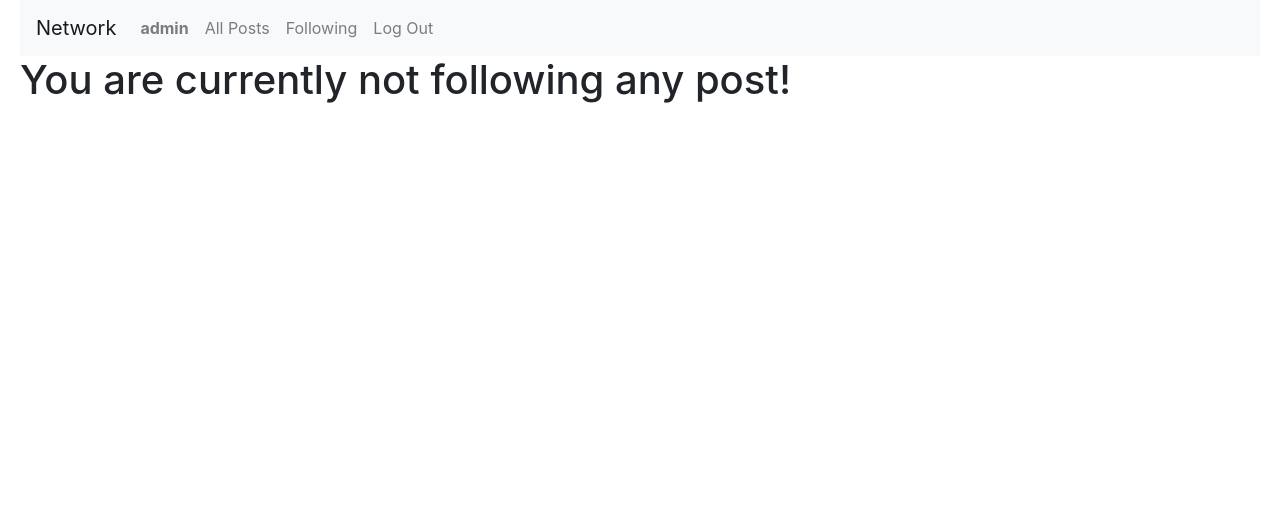
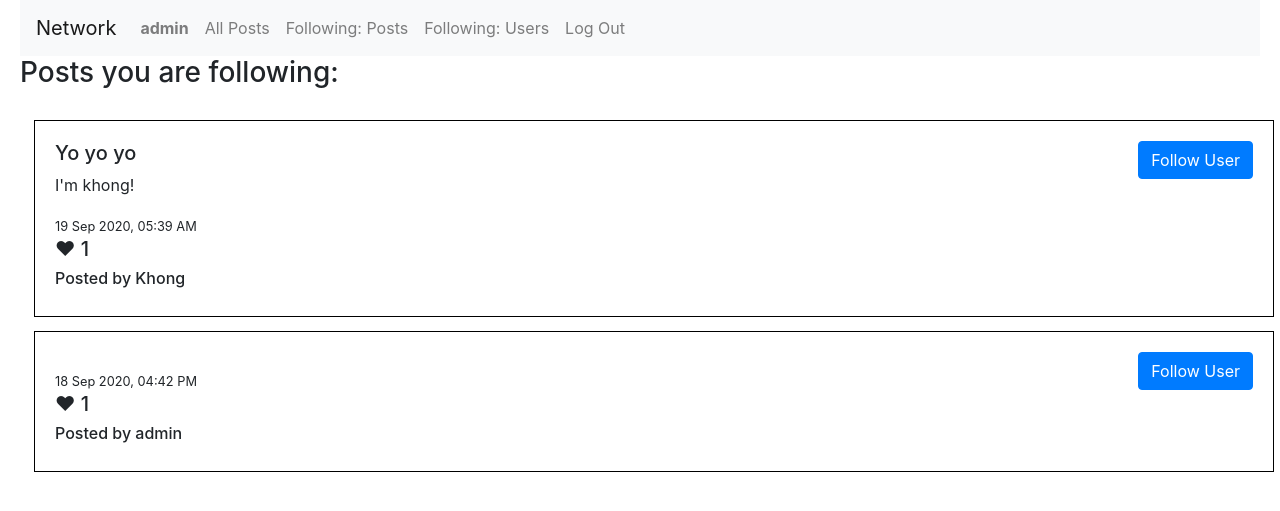
Before and after one commit to Khongchai/cs50-network, a Django app: page /show_followed in a window 1280 px wide. Shown: the top 511 px of the page. Run offline with Django 3.2, Linux system fonts and the light colour scheme; a user stored in the database is signed in; data comes from the database, SQL or seed files in the repository; data that the repository does not hold is empty; some libraries are stand-ins or nearby versions.

Commit message:
added followButton

```diff
--- a/network/models.py
+++ b/network/models.py
@@ -3,7 +3,7 @@ from django.db import models
 
 
 class User(AbstractUser):
-    following = models.ForeignKey("User", on_delete=models.SET_NULL, null=True, related_name="followers")
+    following = models.ManyToManyField("User", related_name="followers")
     likedPosts = models.ManyToManyField("Post", related_name="likedBy")
 
 class Post(models.Model):
--- a/network/static/network/loadAllPosts.js
+++ b/network/static/network/FollowingJS/loadAllPosts.js
@@ -4,9 +4,6 @@ window.addEventListener("load", ()=>{loadContent("All Posts")});
 window.onscroll = (e) => {
     if (window.innerWidth + window.scrollY >= document.body.offsetHeight)
     {
-        if (!loadMorePostsIsRunning)
-        {
-            loadContent("All Posts");
-        }
+        loadContent("All Posts");
     }
 }
--- a/network/static/network/loadFollowing.js
+++ b/network/static/network/FollowingJS/loadFollowing.js
@@ -4,9 +4,6 @@ window.addEventListener("load", ()=>{loadContent("Following")});
 window.onscroll = (e) => {
     if (window.innerWidth + window.scrollY >= document.body.offsetHeight)
     {
-        if (!loadMorePostsIsRunning)
-        {
-            loadContent("Following");
-        }
+        loadContent("Following");
     }
 }
--- a/network/static/network/loadContent.js
+++ b/network/static/network/loadContent.js
@@ -1,23 +1,19 @@
-var loadMorePostsIsRunning = false;
 //var getAll = document.querySelectorAll.bind(this);
 var mainDiv = document.getElementById("allPosts");
 var LOAD_AMOUNT = 5;
 var start = 0;
 var end = 5;
+var submitButton = document.getElementById("submitButton");
 
 
 function loadContent(page)
 {
-    loadMorePostsIsRunning = true;
     fetch(`/fetch_posts?start=${start}&end=${end}&page=${page}`)
     .then(response => response.json())
     .then(data => {
         fillPosts(data);
-        setTimeout(()=>{
-            start += LOAD_AMOUNT;
-            end += LOAD_AMOUNT;
-            loadMorePostsIsRunning = false;
-        }, 1500);
+        start += LOAD_AMOUNT
+        end += LOAD_AMOUNT
     })
 }
 
@@ -34,6 +30,12 @@ function addLikes(postID)
     })
 }
 
+function followUser(userID)
+{
+    //implement follow user
+    console.log(userID);
+}
+
 function fillPosts(data)
 {
     for (let i = 0; i < data["posts"].length; i++)
@@ -42,7 +44,18 @@ function fillPosts(data)
         postContainer.className = "subPosts";
         postContainer.id = `Post${data["posts"][i].id}`;
 
-        //load posts programmatically.
+        let leftDiv = document.createElement("div");
+        let rightDiv = document.createElement("div");
+        leftDiv.className = "LeftDivs";
+        rightDiv.className = "RightDivs";
+
+        let followButton = document.createElement("button");
+        followButton.innerHTML = "Follow User";
+        followButton.className = "btn btn-primary";
+        followButton.addEventListener("click", ()=>{
+            followUser(data["posts"][i].postedBy_id);
+        })
+
         let postHeader = document.createElement("h5");
         postHeader.innerHTML = (data["posts"])[i].postHeader;
 
@@ -62,12 +75,17 @@ function fillPosts(data)
         heart.innerHTML = `<span class="pointerCursor">&#10084;</span>
                             <span id="heart${data["posts"][i].id}" >${data["posts"][i].likes} </span>`;
 
-        postContainer.appendChild(postHeader);
-        postContainer.appendChild(postBody);
-        postContainer.appendChild(postDate);
-        postContainer.appendChild(heart);
+        leftDiv.appendChild(postHeader);
+        leftDiv.appendChild(postBody);
+        leftDiv.appendChild(postDate);
+        leftDiv.appendChild(heart);
+        leftDiv.appendChild(OP);
+        rightDiv.appendChild(followButton);
 
-        postContainer.appendChild(OP);
+
+        postContainer.appendChild(leftDiv);
+        postContainer.appendChild(rightDiv);
+
         mainDiv.appendChild(postContainer);
     }
 }
--- a/network/static/network/styles.css
+++ b/network/static/network/styles.css
@@ -28,6 +28,17 @@ textarea
     border-radius: 6px;
 }
 
+.LeftDivs
+{
+    display:inline-block;
+}
+.RightDivs
+{
+    float: right;
+}
+
+
+
 .subPosts
 {
     width: 100%;
--- a/network/templates/network/followed.html
+++ b/network/templates/network/followed.html
@@ -12,5 +12,9 @@
         {% endif %}
     {% endif %}
     <script src="{% static 'network/loadContent.js' %}" ></script>
-    <script src="{% static 'network/loadFollowing.js' %}"></script>
+    {% if users %}
+        <script src="{% static 'network/FollowingJS/loadFollowingUsers.js' %}"></script>
+    {% else %}
+        <script src="{% static 'network/FollowingJS/loadFollowing.js' %}"></script>
+    {% endif %}
 {% endblock %}
--- a/network/templates/network/index.html
+++ b/network/templates/network/index.html
@@ -11,13 +11,13 @@
             <h3>New Post</h3>
             <input type="text" name="header" class="form-control" style="width: 50%; margin-bottom: 10px;" required>
             <textarea style="width: 50%" id="" cols="30" rows="10" name="postBody" required></textarea>
-            <input type="submit" class="btn btn-primary" value="submit">
+            <input type="submit" id="submitButton" class="btn btn-primary" value="submit">
         </form>
     </div>
     <div id="allPosts">
     </div>
     <script src="{% static 'network/loadContent.js' %}" ></script>
-    <script src="{% static 'network/loadAllPosts.js' %}"></script>
+    <script src="{% static 'network/FollowingJS/loadAllPosts.js' %}"></script>
     {% else %}
     <h1>Log in to see posts</h1>
     {% endif %}
--- a/network/templates/network/layout.html
+++ b/network/templates/network/layout.html
@@ -24,7 +24,10 @@
                 </li>
                 {% if user.is_authenticated %}
                     <li class="nav-item">
-                        <a class="nav-link" href="{% url 'show_followed' %}">Following</a>
+                        <a class="nav-link" href="{% url 'show_followed' %}">Following: Posts</a>
+                    </li>
+                    <li class="nav-item">
+                        <a class="nav-link" href="{% url 'show_followed_users' %}">Following: Users</a>
                     </li>
                     <li class="nav-item">
                         <a class="nav-link" href="{% url 'logout' %}">Log Out</a>
--- a/network/urls.py
+++ b/network/urls.py
@@ -11,5 +11,6 @@ urlpatterns = [
     path("create_post", views.create_post, name="create_post"),
     path("fetch_posts", views.fetch_posts, name="fetch_posts"),
     path("increment_likes", views.increment_likes, name="increment_likes"),
-    path("show_followed", views.show_followed, name="show_followed")
+    path("show_followed", views.show_followed, name="show_followed"),
+    path("show_followed_users", views.show_followed_users, name="show_followed_users")
 ]
--- a/network/views.py
+++ b/network/views.py
@@ -77,7 +77,6 @@ def create_post(request):
             return HttpResponse("Post-empty error")
 
         postedBy = User.objects.get(pk=request.user.id)
-
         newPost = Post.objects.create(postBody=postBody, postHeader=postHeader, postedBy=postedBy)
         newPost.save()
 
@@ -88,11 +87,15 @@ def create_post(request):
 def fetch_posts(request):
     start = int(request.GET.get("start"))
     end = int(request.GET.get("end"))
-    if request.GET.get("page") == "All Posts":
+    page_name = request.GET.get("page")
+    if page_name == "All Posts":
         posts = list(Post.objects.values().order_by("-postedOn"))[start:end]
+    elif page_name == "Following":
+        posts = list(request.user.likedPosts.values().order_by("-postedOn"))[start:end]
     else:
-        posts = list(request.user.likedPosts.values().order_by("-postedOn"))[start:end]
-
+        #TODO implement follow users button
+        #TODO load users that are followed by the current user
+        pass
 
     posters = []
     for post in posts:
@@ -128,5 +131,18 @@ def increment_likes(request):
     else:
         return HttpResponse("Error 405: GET method not allowed")
 
+def follow_user(request):
+    pass
+
 def show_followed(request):
+    if not request.user.is_authenticated:
+        return HttpResponseRedirect(reverse("index"))
+
     return render(request, "network/followed.html")
+
+def show_followed_users(request):
+    if not request.user.is_authenticated:
+        return HttpResponseRedirect(reverse("index"))
+    return render(request, "network/followed.html", {
+        "users": "users"
+    })
```
Also changed, not shown: network/static/network/FollowingJS/loadFollowingUsers.js (added, +9 -0 lines), db.sqlite3, network/migrations/0010_auto_20200920_1239.py (added).
